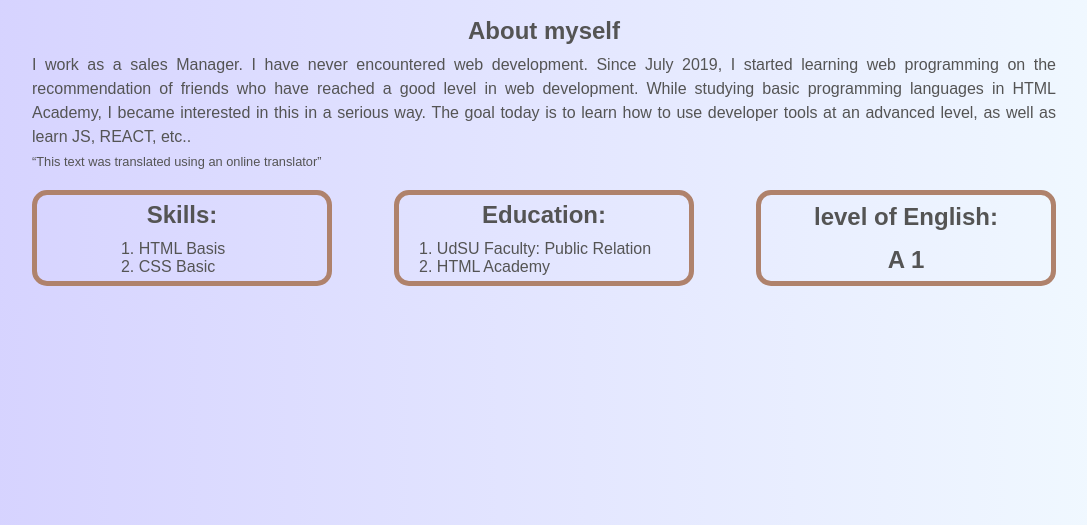
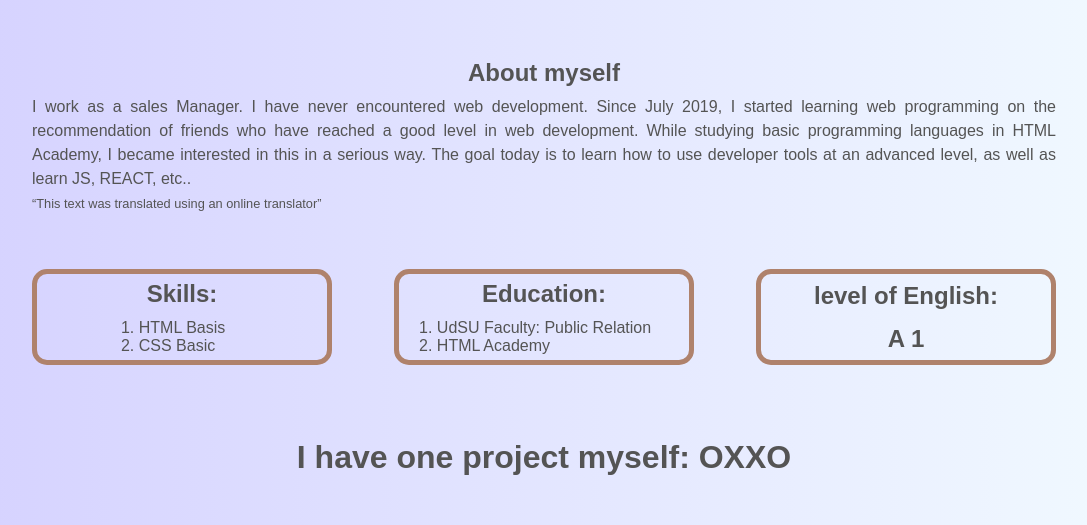
Before and after one commit to IvanKholin89/rsschool-cv, a plain HTML site: page index.html in a window 1280 px wide. Shown: the part 275-800 px from the top of the page, without its empty margins (96-1183 px from the left). Drawn offline with Linux system fonts and the light colour scheme.

Commit message:
feat: add footer and style for footer

```diff
--- a/index.html
+++ b/index.html
@@ -1,5 +1,5 @@
 <!DOCTYPE html>
-<html lang="en">
+<a lang="en">
 <head>
     <meta charset="UTF-8">
     <meta name="viewport" content="width=device-width, initial-scale=1.0">
@@ -59,5 +59,12 @@
             </div>
         </main>
     </div>
+    <div class="container">
+        <footer class="footer">
+            <h1>I have one project myself:
+                <a href="https://github.com/IvanKholin89/OXXO.git" target="_blanc">OXXO</a>
+            </h1>
+        </footer>
+    </div>
 </body>
 </html>
--- a/style.css
+++ b/style.css
@@ -16,7 +16,8 @@ body {
 }
 
 .header::after,
-.main::after  {
+.main::after,
+.footer::after  {
     content: '';
     position: absolute;
     top: 0;
@@ -51,6 +52,7 @@ body {
     justify-content: center;
     align-items: center;
     margin: 2vh auto;
+    height: 30vh;
 }
 
 .header__item h2,
@@ -73,15 +75,13 @@ a:hover {
 }
 
 .header:hover::after,
-.main:hover::after {
+.main:hover::after,
+.footer:hover::after  {
     opacity: 0.2;
     border-top: 1vh solid #82c2ff;
     border-bottom: 1vh solid #82c2ff;
     transition: all 0.4s ease-in;
 }
-
-
-
 
 .main {
     display: flex;
@@ -123,3 +123,14 @@ a:hover {
     color: #af826c;
     border: 5px solid #aaa5a5;
 }
+
+.footer {
+    display: flex;
+    flex-direction: column;
+    justify-content: center;
+    align-items: center;
+    max-width: 1024px;
+    margin: 0 auto;
+    color: #545454;
+    height: 17vh;
+}
```
